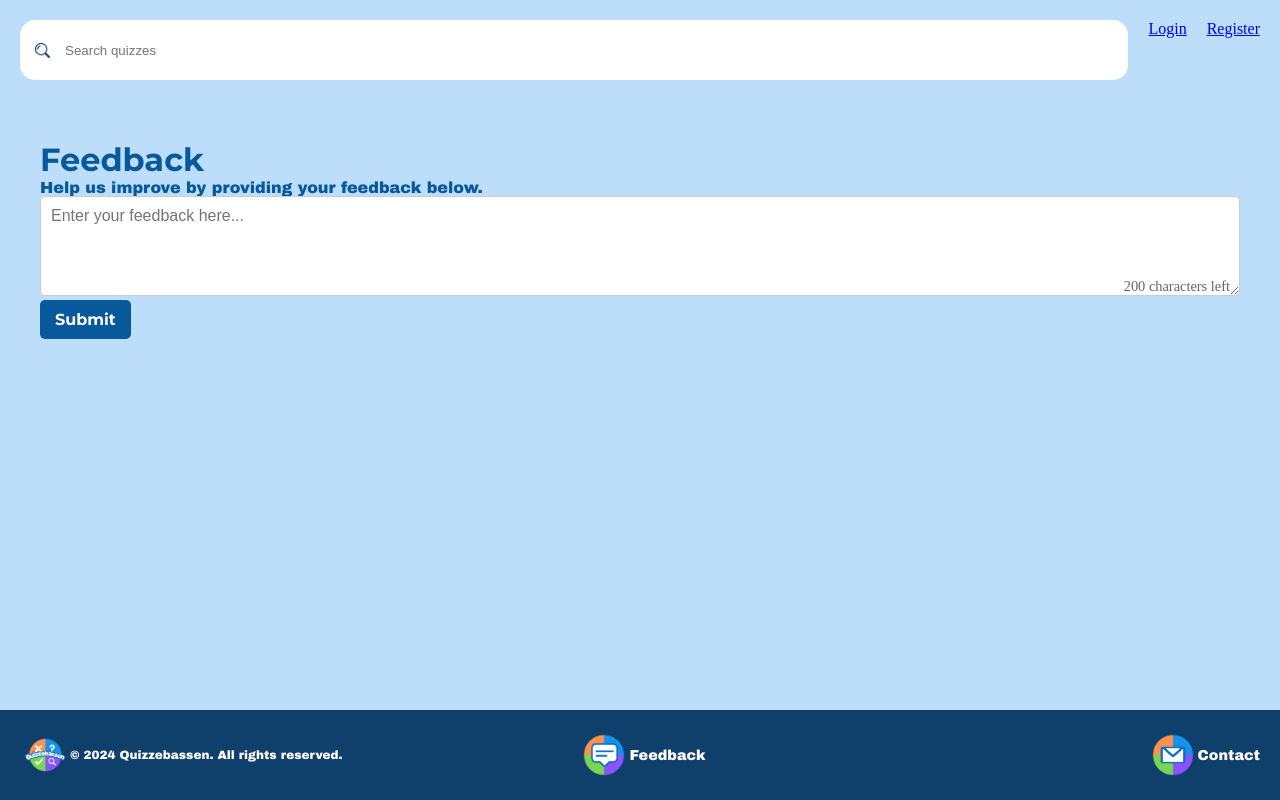
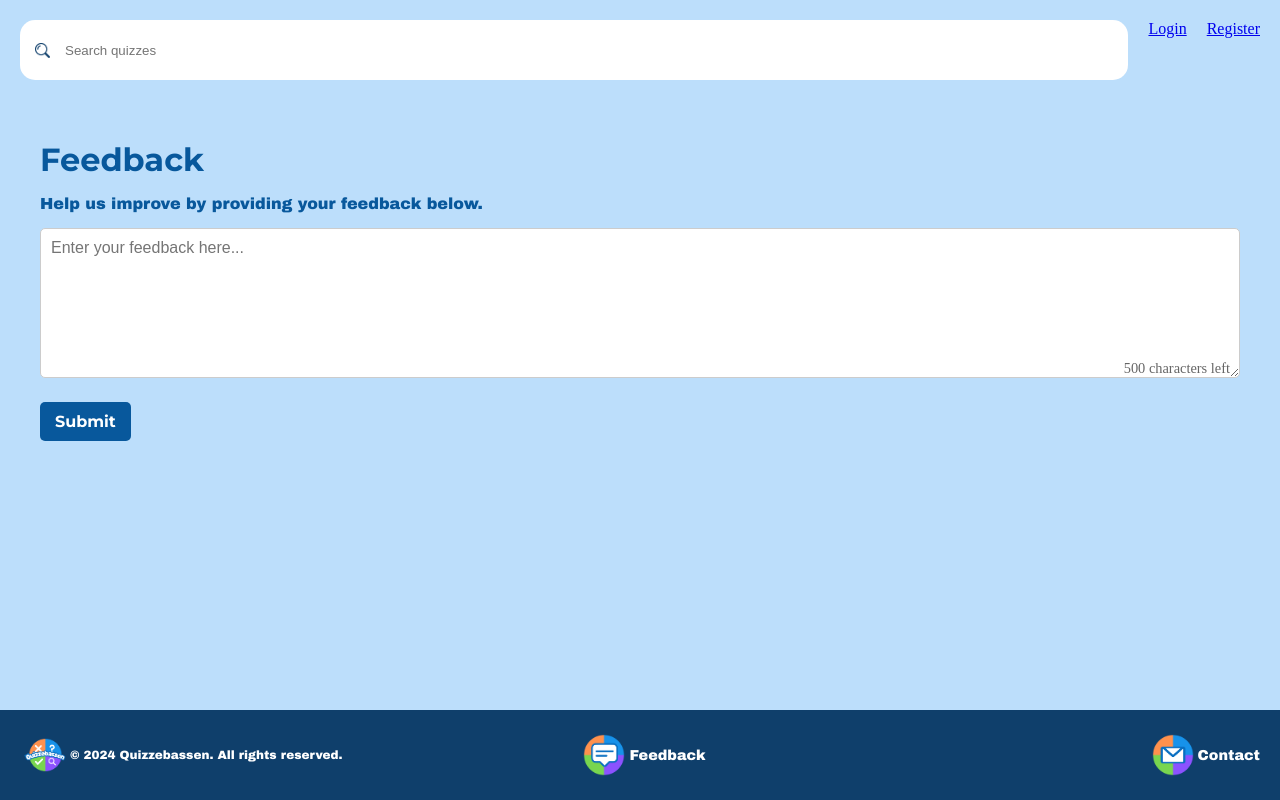
Before and after one commit to fullstack-super-team/frontend, a Vue app: page /feedback in a window 1280 px wide. Built offline with nearby package versions, Linux system fonts and the light colour scheme.

Commit message:
Style: FeedbackView

```diff
--- a/src/views/FeedbackView.vue
+++ b/src/views/FeedbackView.vue
@@ -39,14 +39,13 @@ async function submitFeedback() {
 }
 </script>
 
-
 <template>
   <MainLayout>
     <div class="feedback">
       <h1>Feedback</h1>
       <p>Help us improve by providing your feedback below.</p>
       <form @submit.prevent="submitFeedback" class="feedback-form">
-        <TextArea v-model:modelValue="feedbackDescription" placeholder="Enter your feedback here..." :charLimit="200" required/>
+        <TextArea v-model:modelValue="feedbackDescription" placeholder="Enter your feedback here..." :charLimit="500" :start-height ="150"/>
         <Button type="submit">Submit</Button>
         <p v-if="submissionStatus" class="submission-status">{{ submissionStatus }}</p>
       </form>
@@ -59,12 +58,18 @@ async function submitFeedback() {
   display: flex;
   flex-direction: column;
   align-items: normal;
+  gap: 16px;
   padding: 20px;
 }
 
 p {
   color: #08589CFF;
 }
+
+Button {
+  margin-top: 20px;
+}
+
 
 @media (max-width: 768px) {
   .feedback {
```
